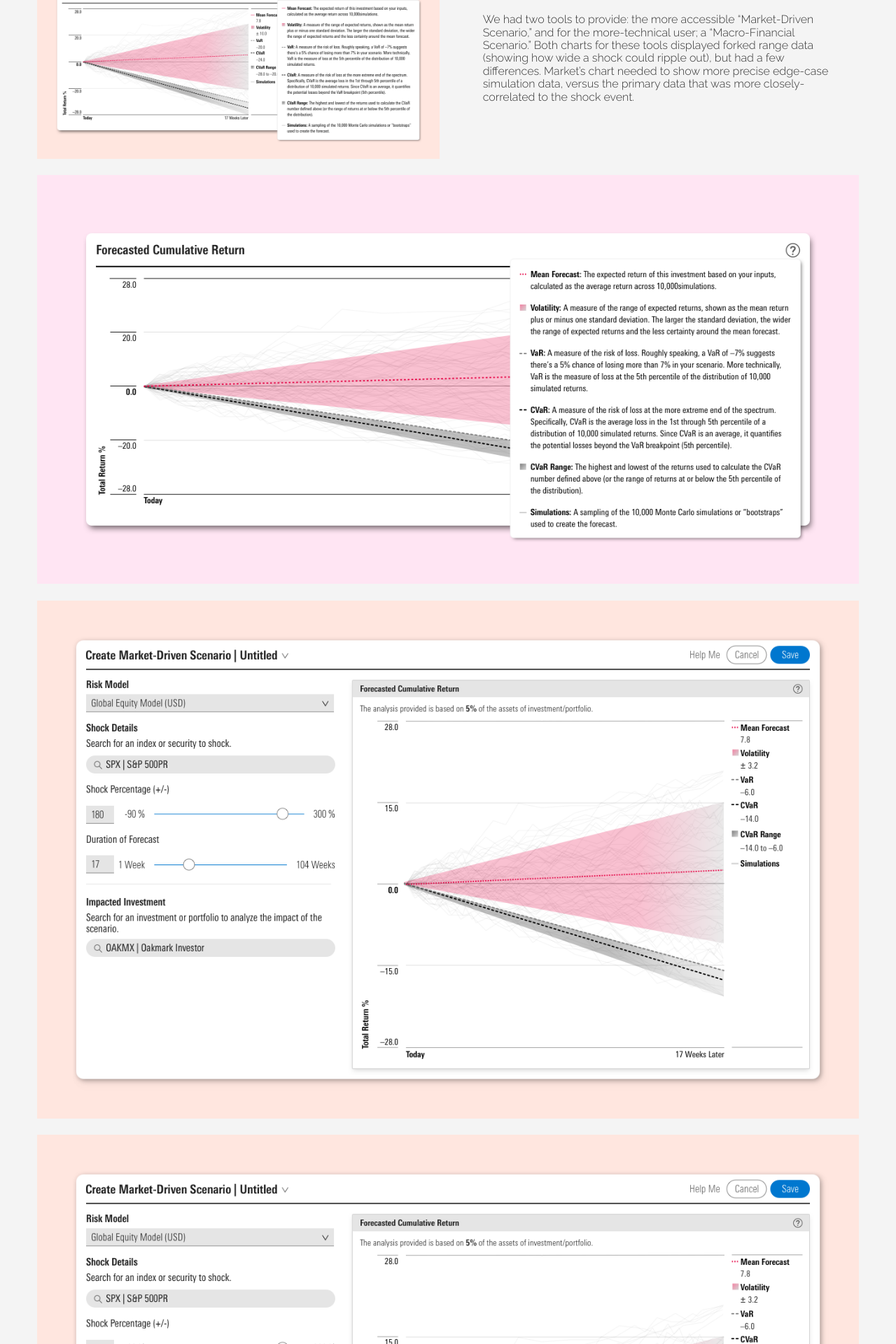
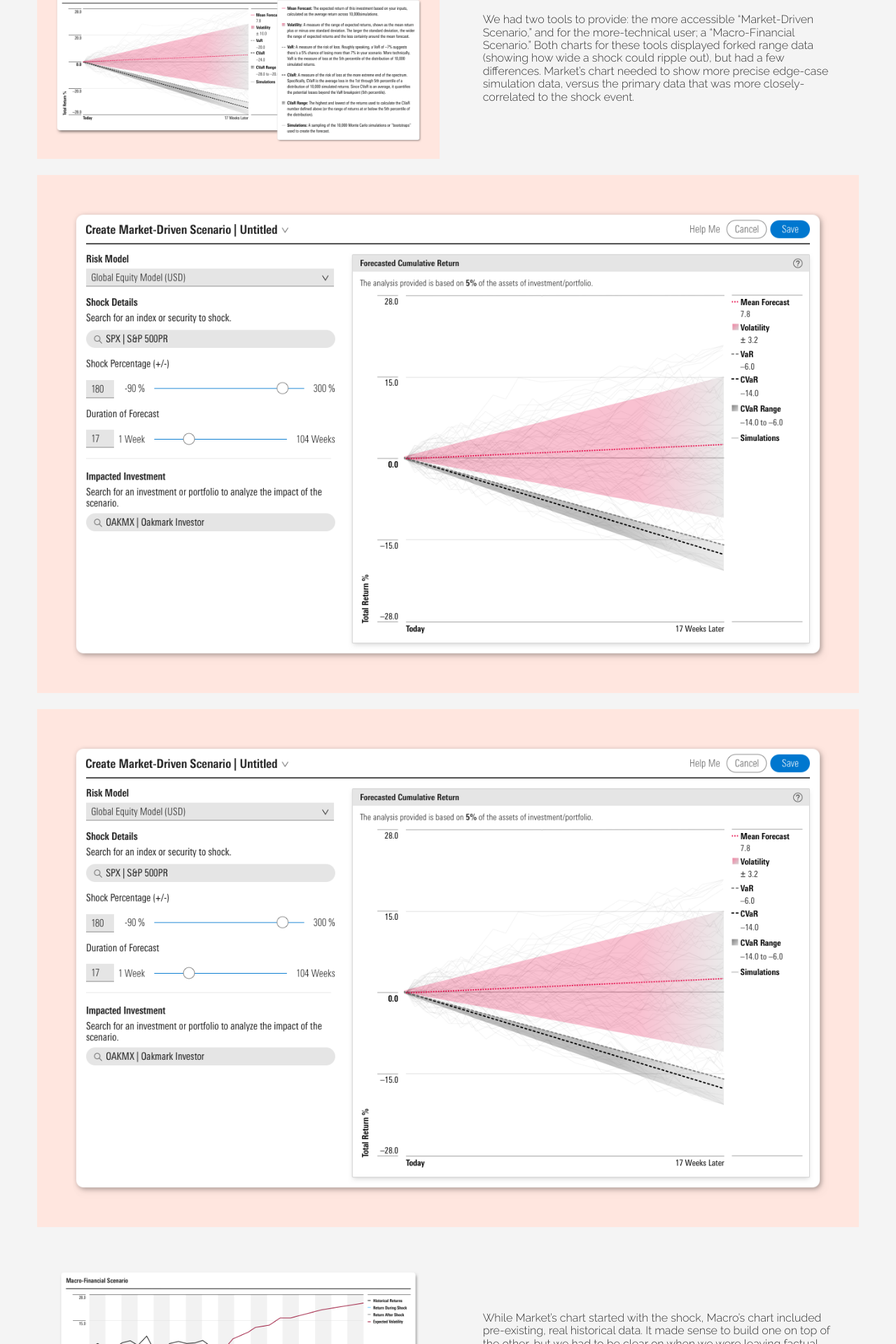
Before and after one commit to legendofcolt/raina-shannon, a Jekyll site: the page built from _posts/2021-04-01-simulation-data-design.html, in a window 1280 px wide. Shown: the part 1204-3124 px from the top of the page at 70% size. Built offline with Jekyll 4.4.1, drawn with Linux system fonts in a browser that asks for light colours; some web fonts are replaced.

Commit message:
Delete the pink images from simulation data design

```diff
--- a/_posts/2021-04-01-simulation-data-design.html
+++ b/_posts/2021-04-01-simulation-data-design.html
@@ -32,12 +32,6 @@
       We had two tools to provide: the more accessible “Market-Driven Scenario,” and for the more-technical user; a “Macro-Financial Scenario.”
       Both charts for these tools displayed forked range data (showing how wide a shock could ripple out), but had a few differences. Market’s chart needed to show more precise edge-case simulation data, versus the primary data that was more closely-correlated to the shock event.
     </p>
-  </div>
-</div>
-
-<div class="o-grid o-grid--post">
-  <div class="o-grid__item">
-    <img class="c-post__image" data-rjs="3" src="{{ site.baseurl }}/images/Monte_Carlo_1b.png">
   </div>
 </div>
 
@@ -83,12 +77,6 @@
 
 <div class="o-grid o-grid--post">
   <div class="o-grid__item">
-    <img class="c-post__image" data-rjs="3" src="{{ site.baseurl }}/images/Monte_Carlo_2b.png">
-  </div>
-</div>
-
-<div class="o-grid o-grid--post">
-  <div class="o-grid__item">
     <img class="c-post__image" data-rjs="3" src="{{ site.baseurl }}/images/Monte_Carlo_2c.png">
   </div>
 </div>
```
